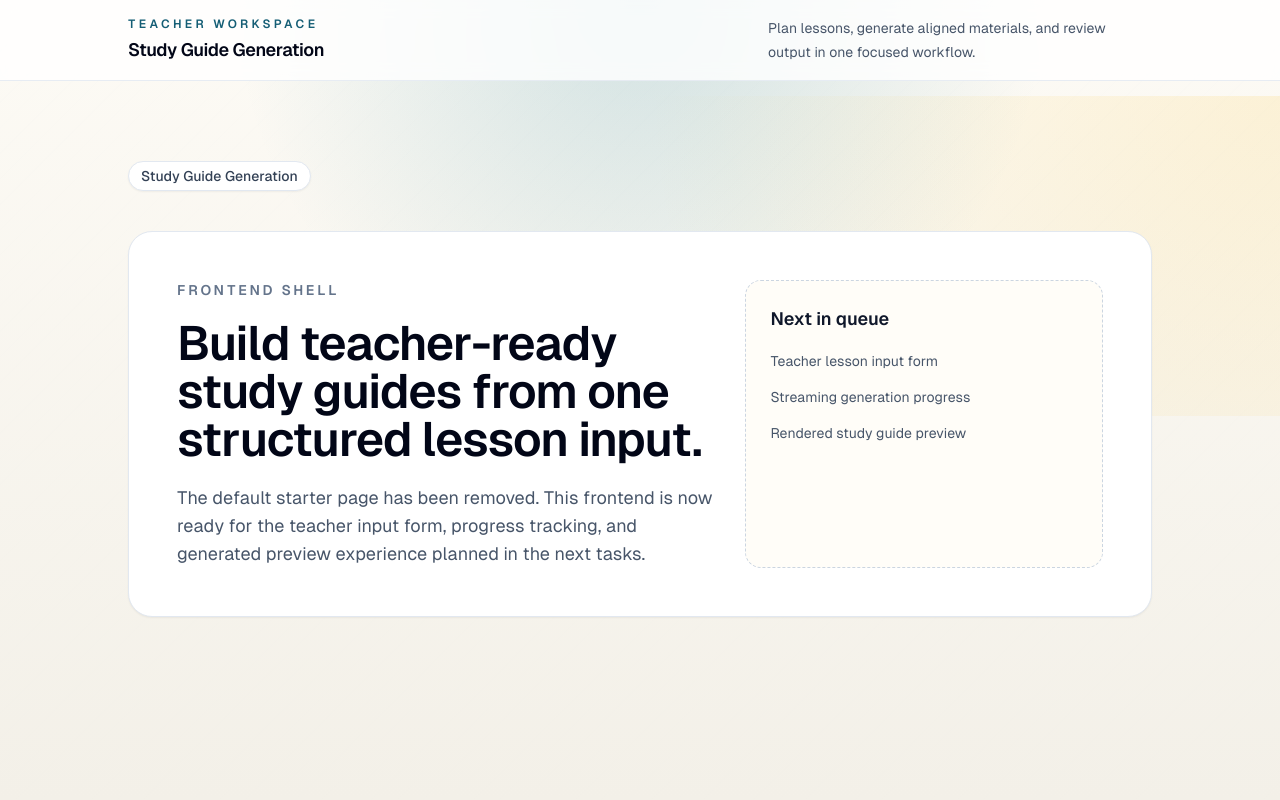
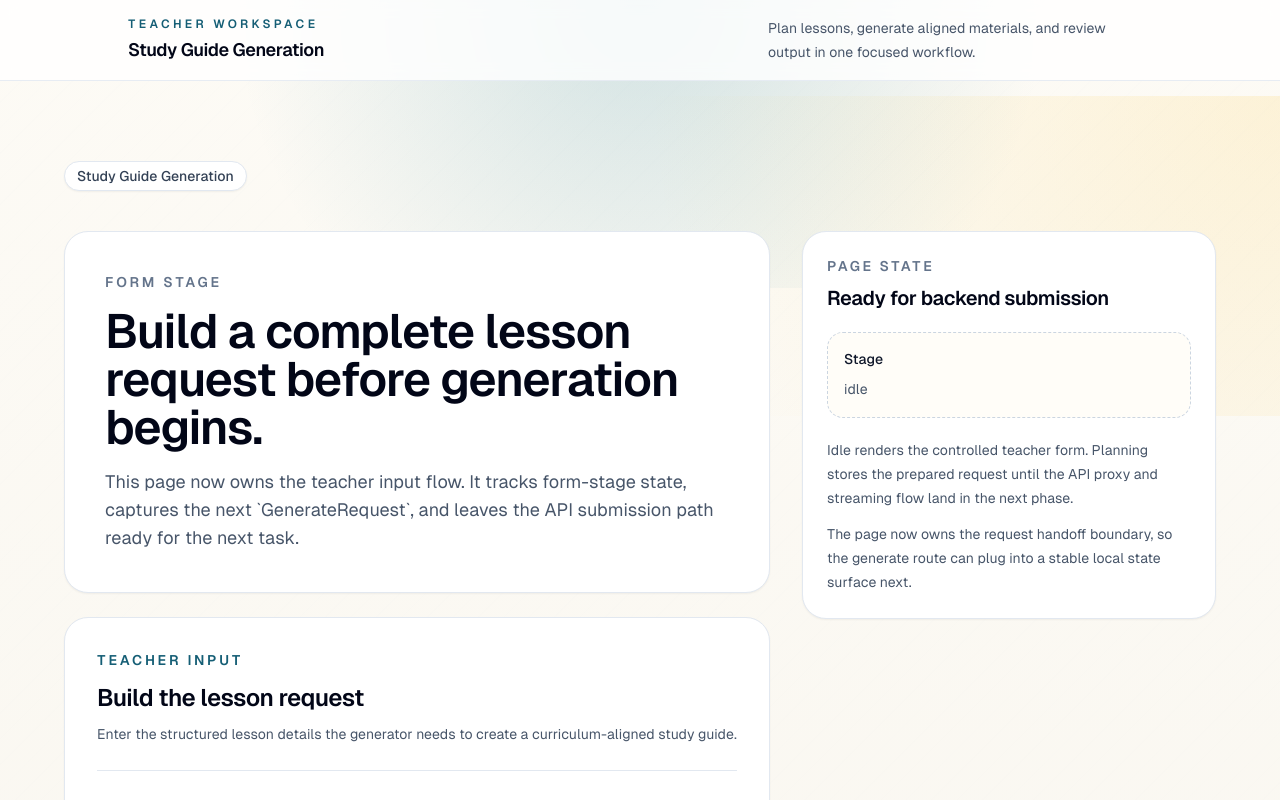
Before and after one commit to joshuawenghao/Study-guide-generation, a Next.js app in the folder frontend/: page / in a window 1280 px wide. Shown: the top 800 px of the page. Built offline with nearby package versions, Linux system fonts and the light colour scheme.

Commit message:
task(9.2): wire form stage state

```diff
--- a/frontend/app/page.tsx
+++ b/frontend/app/page.tsx
@@ -1,36 +1,183 @@
+"use client";
+
+import { useState } from "react";
+
+import InputForm from "@/components/InputForm";
+import type { GenerateRequest, GenerationStage } from "@/lib/types";
+
+function formatList(items: string[] | undefined): string {
+  if (!items || items.length === 0) {
+    return "Not provided";
+  }
+
+  return items.join(", ");
+}
+
 export default function Home() {
+  const [stage, setStage] = useState<GenerationStage>("idle");
+  const [pageError, setPageError] = useState<string | null>(null);
+  const [pendingRequest, setPendingRequest] = useState<GenerateRequest | null>(
+    null,
+  );
+
+  function handleFormSubmit(request: GenerateRequest) {
+    try {
+      setPendingRequest(request);
+      setPageError(null);
+      setStage("planning");
+    } catch {
+      setPageError("The request could not be prepared for generation.");
+      setStage("error");
+    }
+  }
+
+  function handleReset() {
+    setPendingRequest(null);
+    setPageError(null);
+    setStage("idle");
+  }
+
+  const lessonSummary = pendingRequest
+    ? [
+        `${pendingRequest.lesson_metadata.subject} Grade ${pendingRequest.lesson_metadata.grade_level}`,
+        pendingRequest.lesson_metadata.lesson_title,
+        pendingRequest.curriculum.competency_code,
+      ]
+    : [];
+
   return (
     <main className="px-6 py-12 sm:px-10 sm:py-16 lg:px-16 lg:py-20">
-      <div className="mx-auto flex max-w-5xl flex-col gap-10">
+      <div className="mx-auto flex max-w-6xl flex-col gap-10">
         <div className="inline-flex w-fit items-center rounded-full border border-slate-200 bg-surface-strong px-3 py-1 text-sm font-medium text-slate-700 shadow-sm">
           Study Guide Generation
         </div>
 
-        <section className="grid gap-8 rounded-3xl border border-slate-200 bg-surface-strong p-8 shadow-sm lg:grid-cols-[minmax(0,1.2fr)_minmax(18rem,0.8fr)] lg:p-12">
-          <div className="space-y-5">
+        <section className="grid gap-8 lg:grid-cols-[minmax(0,1.45fr)_minmax(18rem,0.85fr)] lg:items-start">
+          <div className="space-y-6">
+            <div className="space-y-4 rounded-3xl border border-slate-200 bg-surface-strong p-8 shadow-sm lg:p-10">
               <p className="text-sm font-semibold uppercase tracking-[0.2em] text-slate-500">
-              Frontend shell
+                Form stage
               </p>
-            <h1 className="max-w-2xl text-4xl font-semibold tracking-tight text-slate-950 sm:text-5xl">
-              Build teacher-ready study guides from one structured lesson input.
+              <h1 className="max-w-3xl text-4xl font-semibold tracking-tight text-slate-950 sm:text-5xl">
+                Build a complete lesson request before generation begins.
               </h1>
-            <p className="max-w-2xl text-base leading-7 text-slate-600 sm:text-lg">
-              The default starter page has been removed. This frontend is now
-              ready for the teacher input form, progress tracking, and generated
-              preview experience planned in the next tasks.
+              <p className="max-w-3xl text-base leading-7 text-slate-600 sm:text-lg">
+                This page now owns the teacher input flow. It tracks form-stage
+                state, captures the next `GenerateRequest`, and leaves the API
+                submission path ready for the next task.
               </p>
             </div>
 
-          <div className="rounded-2xl border border-dashed border-slate-300 bg-surface p-6">
-            <h2 className="text-lg font-semibold text-slate-900">
-              Next in queue
+            {pageError ? (
+              <div className="rounded-3xl border border-rose-200 bg-rose-50 px-5 py-4 text-sm text-rose-700 shadow-sm">
+                {pageError}
+              </div>
+            ) : null}
+
+            {stage === "idle" ? (
+              <InputForm onSubmit={handleFormSubmit} isLoading={false} />
+            ) : (
+              <section className="space-y-6 rounded-3xl border border-slate-200 bg-surface-strong p-8 shadow-sm">
+                <div className="flex flex-col gap-3 border-b border-slate-200 pb-6 sm:flex-row sm:items-center sm:justify-between">
+                  <div className="space-y-2">
+                    <p className="text-sm font-semibold uppercase tracking-[0.2em] text-cyan-800">
+                      Request staged
+                    </p>
+                    <h2 className="text-2xl font-semibold tracking-tight text-slate-950">
+                      The form payload is ready for API wiring.
                     </h2>
-            <ul className="mt-4 space-y-3 text-sm leading-6 text-slate-600">
-              <li>Teacher lesson input form</li>
-              <li>Streaming generation progress</li>
-              <li>Rendered study guide preview</li>
+                    <p className="max-w-2xl text-sm leading-6 text-slate-600">
+                      The next task will connect this stored request to the
+                      generate route and streaming progress states.
+                    </p>
+                  </div>
+
+                  <button
+                    type="button"
+                    className="inline-flex items-center justify-center rounded-full border border-slate-300 px-5 py-3 text-sm font-semibold text-slate-700 transition hover:border-cyan-700 hover:text-cyan-800"
+                    onClick={handleReset}
+                  >
+                    Edit request
+                  </button>
+                </div>
+
+                {pendingRequest ? (
+                  <div className="grid gap-6 lg:grid-cols-2">
+                    <div className="space-y-4 rounded-2xl border border-slate-200 bg-surface p-5">
+                      <h3 className="text-sm font-semibold uppercase tracking-[0.18em] text-slate-500">
+                        Request snapshot
+                      </h3>
+                      <ul className="space-y-3 text-sm leading-6 text-slate-700">
+                        {lessonSummary.map((item) => (
+                          <li key={item}>{item}</li>
+                        ))}
                       </ul>
                     </div>
+
+                    <div className="space-y-4 rounded-2xl border border-slate-200 bg-surface p-5">
+                      <h3 className="text-sm font-semibold uppercase tracking-[0.18em] text-slate-500">
+                        Next integration surface
+                      </h3>
+                      <dl className="space-y-3 text-sm leading-6 text-slate-700">
+                        <div>
+                          <dt className="font-medium text-slate-900">
+                            Current stage
+                          </dt>
+                          <dd>{stage}</dd>
+                        </div>
+                        <div>
+                          <dt className="font-medium text-slate-900">
+                            Vocabulary seeds
+                          </dt>
+                          <dd>
+                            {formatList(
+                              pendingRequest.optional.vocabulary_seeds,
+                            )}
+                          </dd>
+                        </div>
+                        <div>
+                          <dt className="font-medium text-slate-900">
+                            Sub-competencies
+                          </dt>
+                          <dd>
+                            {pendingRequest.curriculum.sub_competencies.length}
+                          </dd>
+                        </div>
+                      </dl>
+                    </div>
+                  </div>
+                ) : null}
+              </section>
+            )}
+          </div>
+
+          <aside className="space-y-5 rounded-3xl border border-slate-200 bg-surface-strong p-6 shadow-sm">
+            <div>
+              <p className="text-sm font-semibold uppercase tracking-[0.18em] text-slate-500">
+                Page state
+              </p>
+              <h2 className="mt-2 text-xl font-semibold tracking-tight text-slate-950">
+                Ready for backend submission
+              </h2>
+            </div>
+
+            <div className="rounded-2xl border border-dashed border-slate-300 bg-surface p-4">
+              <p className="text-sm font-medium text-slate-900">Stage</p>
+              <p className="mt-2 text-sm leading-6 text-slate-600">{stage}</p>
+            </div>
+
+            <div className="space-y-3 text-sm leading-6 text-slate-600">
+              <p>
+                Idle renders the controlled teacher form. Planning stores the
+                prepared request until the API proxy and streaming flow land in
+                the next phase.
+              </p>
+              <p>
+                The page now owns the request handoff boundary, so the generate
+                route can plug into a stable local state surface next.
+              </p>
+            </div>
+          </aside>
         </section>
       </div>
     </main>
```
Also changed, not shown: 2 other files (tests, documents, lock files or other folders). Lines whose indentation alone changed are shown as unchanged.
